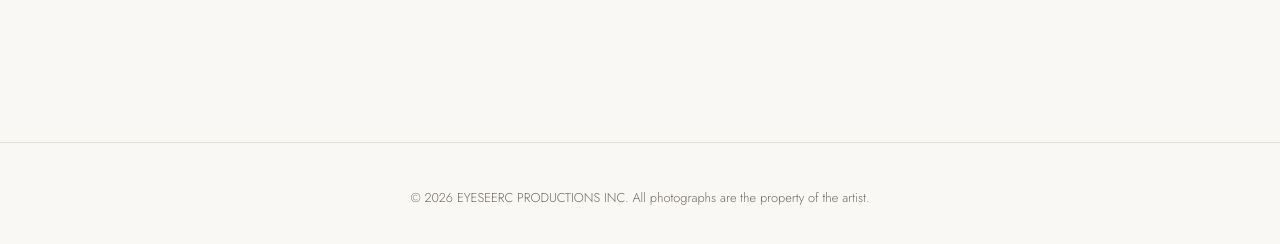
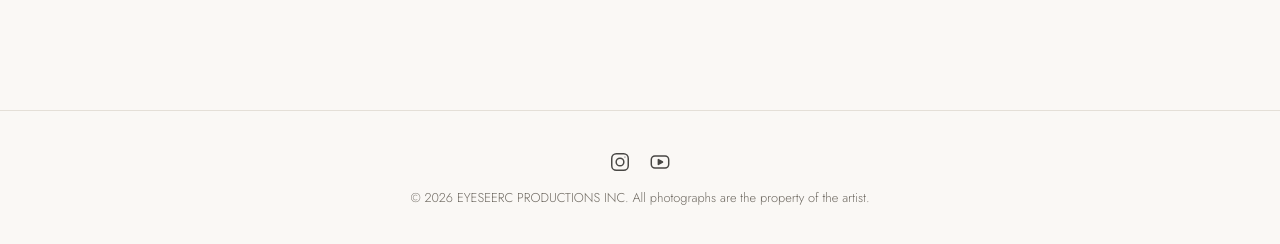
Before and after one commit to eyeseerc0310/Eyeseerc-website-, a Jekyll site: the page built from shop.html, in a window 1280 px wide. Shown: the part 646-890 px from the top of the page. Built offline with Jekyll 4.4.1, drawn with Linux system fonts in a browser that asks for light colours.

Commit message:
Footer: Instagram and YouTube buttons for @eyeseerc
Outline icon buttons above the copyright line linking to
instagram.com/eyeseerc and youtube.com/@eyeseerc (handles set in
_config.yml; leave blank to hide). They follow light/dark mode.

Co-Authored-By: Claude Opus 5.5 <noreply@anthropic.com>
Claude-Session: https://claude.ai/code/session_01LHh8gAFuLZhbd4VQysaiwQ

```diff
--- a/_config.yml
+++ b/_config.yml
@@ -17,7 +17,8 @@ description: "Photography portfolio of EYESEERC."
 
 # Contact details (leave blank "" to hide any of them).
 email: ""
-instagram: ""        # just the username, e.g. "eyeseerc"
+instagram: "eyeseerc"   # just the username
+youtube: "eyeseerc"     # the channel handle (the part after @)
 
 # Currency symbol used on the Shop page.
 currency: "$"
--- a/_layouts/default.html
+++ b/_layouts/default.html
@@ -52,8 +52,19 @@
 
   <footer class="site-footer">
     <div class="footer-links">
-      {% if site.email != "" %}<a href="mailto:{{ site.email }}">{{ site.email }}</a>{% endif %}
-      {% if site.instagram != "" %}<a href="https://instagram.com/{{ site.instagram }}" target="_blank" rel="noopener">Instagram @{{ site.instagram }}</a>{% endif %}
+      {% if site.email and site.email != "" %}<a href="mailto:{{ site.email }}">{{ site.email }}</a>{% endif %}
+    </div>
+    <div class="social">
+      {% if site.instagram and site.instagram != "" %}
+      <a class="social-btn" href="https://www.instagram.com/{{ site.instagram }}/" target="_blank" rel="noopener" aria-label="EYESEERC on Instagram">
+        <svg viewBox="0 0 24 24" fill="none" stroke="currentColor" stroke-width="1.6" stroke-linecap="round" stroke-linejoin="round" aria-hidden="true"><rect x="3" y="3" width="18" height="18" rx="5"/><circle cx="12" cy="12" r="4.2"/><circle cx="17.4" cy="6.6" r=".6" fill="currentColor" stroke="none"/></svg>
+      </a>
+      {% endif %}
+      {% if site.youtube and site.youtube != "" %}
+      <a class="social-btn" href="https://www.youtube.com/@{{ site.youtube }}" target="_blank" rel="noopener" aria-label="EYESEERC on YouTube">
+        <svg viewBox="0 0 24 24" fill="none" stroke="currentColor" stroke-width="1.6" stroke-linejoin="round" aria-hidden="true"><rect x="2.5" y="5.5" width="19" height="13" rx="4"/><path d="M10.2 9.3v5.4l4.6-2.7z" fill="currentColor"/></svg>
+      </a>
+      {% endif %}
     </div>
     <p>&copy; {{ site.time | date: "%Y" }} {{ site.copyright_name | default: site.title }}. All photographs are the property of the artist.</p>
   </footer>
--- a/assets/css/style.css
+++ b/assets/css/style.css
@@ -453,6 +453,12 @@ a.shop-photo[href]:hover img { transform: scale(1.03); opacity: .92; }
 .footer-links { display: flex; justify-content: center; gap: 1.5rem; flex-wrap: wrap; margin-bottom: .5rem; }
 .footer-links a { text-decoration: none; }
 .footer-links a:hover { color: var(--text); }
+.footer-links:empty { display: none; }
+/* Instagram / YouTube buttons */
+.social { display: flex; justify-content: center; gap: 1.1rem; margin-bottom: .9rem; }
+.social-btn { color: var(--text); opacity: .8; display: inline-flex; transition: opacity .2s ease, transform .2s ease; }
+.social-btn:hover, .social-btn:focus-visible { opacity: 1; transform: scale(1.12); outline: none; }
+.social-btn svg { width: 22px; height: 22px; display: block; }
 
 /* ---------- 404 page ---------- */
 .not-found { text-align: center; padding: 3rem 0 4rem; }
```
